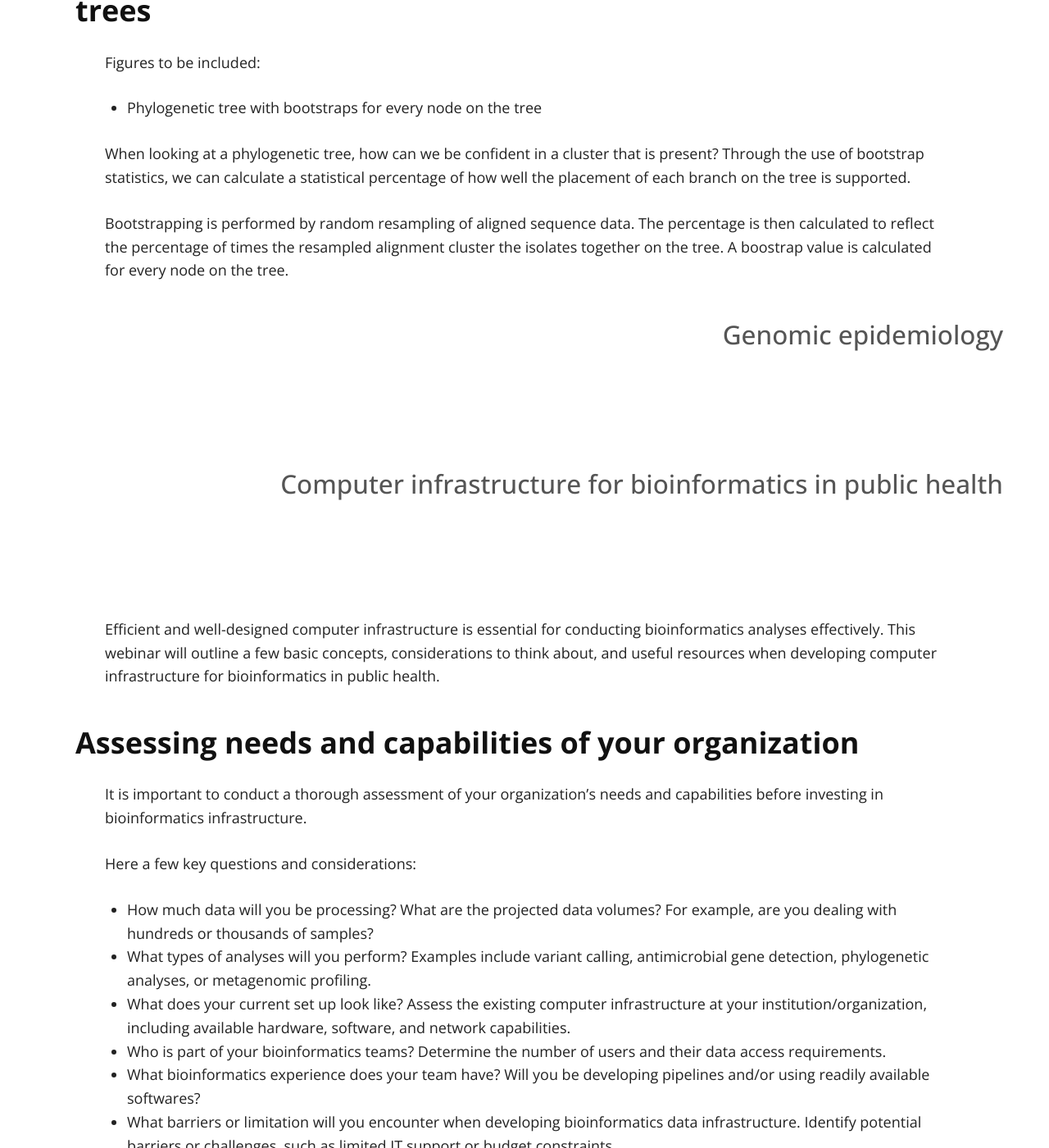
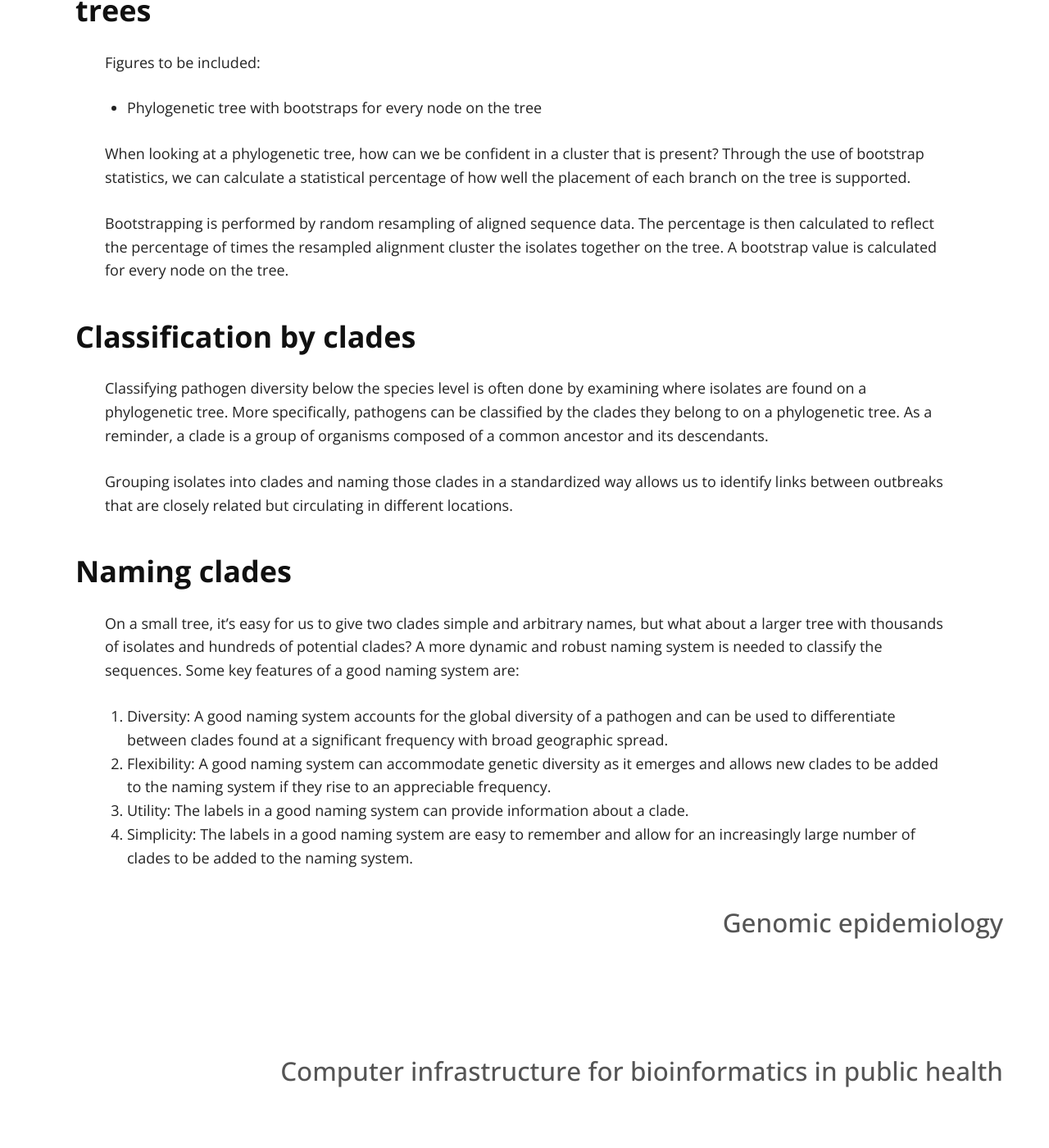
Before and after one commit to StaPH-B/midwest-region, a Jekyll site: the page built from in-progress/outline.md, in a window 1280 px wide and 1400 px high, scrolled down 18565 px. Shown: the whole window at 82% size. Built offline with Jekyll 4.4.1, drawn with Linux system fonts in a browser that asks for light colours; our own code applies the rules of GitHub Pages for plain Markdown files.

Commit message:
Add clade info

```diff
--- a/in-progress/outline.md
+++ b/in-progress/outline.md
@@ -482,7 +482,21 @@ Figures to be included:
 
 When looking at a phylogenetic tree, how can we be confident in a cluster that is present? Through the use of bootstrap statistics, we can calculate a statistical percentage of how well the placement of each branch on the tree is supported.
 
-Bootstrapping is performed by random resampling of aligned sequence data. The percentage is then calculated to reflect the percentage of times the resampled alignment cluster the isolates together on the tree. A boostrap value is calculated for every node on the tree.
+Bootstrapping is performed by random resampling of aligned sequence data. The percentage is then calculated to reflect the percentage of times the resampled alignment cluster the isolates together on the tree. A bootstrap value is calculated for every node on the tree.
+
+### Classification by clades
+
+Classifying pathogen diversity below the species level is often done by examining where isolates are found on a phylogenetic tree. More specifically, pathogens can be classified by the clades they belong to on a phylogenetic tree. As a reminder, a clade is a group of organisms composed of a common ancestor and its descendants.
+
+Grouping isolates into clades and naming those clades in a standardized way allows us to identify links between outbreaks that are closely related but circulating in different locations.
+
+### Naming clades
+
+On a small tree, it’s easy for us to give two clades simple and arbitrary names, but what about a larger tree with thousands of isolates and hundreds of potential clades? A more dynamic and robust naming system is needed to classify the sequences. Some key features of a good naming system are:
+1. Diversity: A good naming system accounts for the global diversity of a pathogen and can be used to differentiate between clades found at a significant frequency with broad geographic spread.
+2. Flexibility: A good naming system can accommodate genetic diversity as it emerges and allows new clades to be added to the naming system if they rise to an appreciable frequency.
+3. Utility: The labels in a good naming system can provide information about a clade.
+4. Simplicity: The labels in a good naming system are easy to remember and allow for an increasingly large number of clades to be added to the naming system.
 
 ## Genomic epidemiology
 
```
